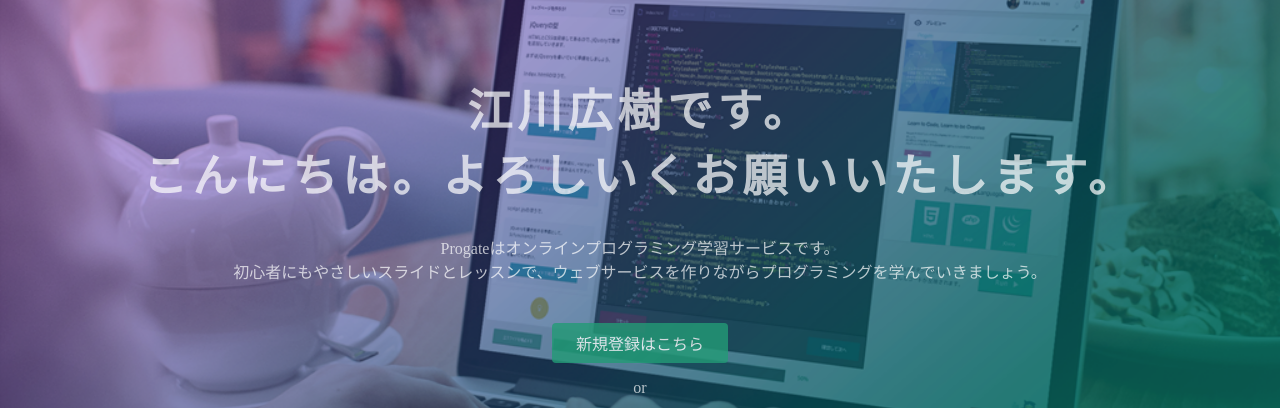
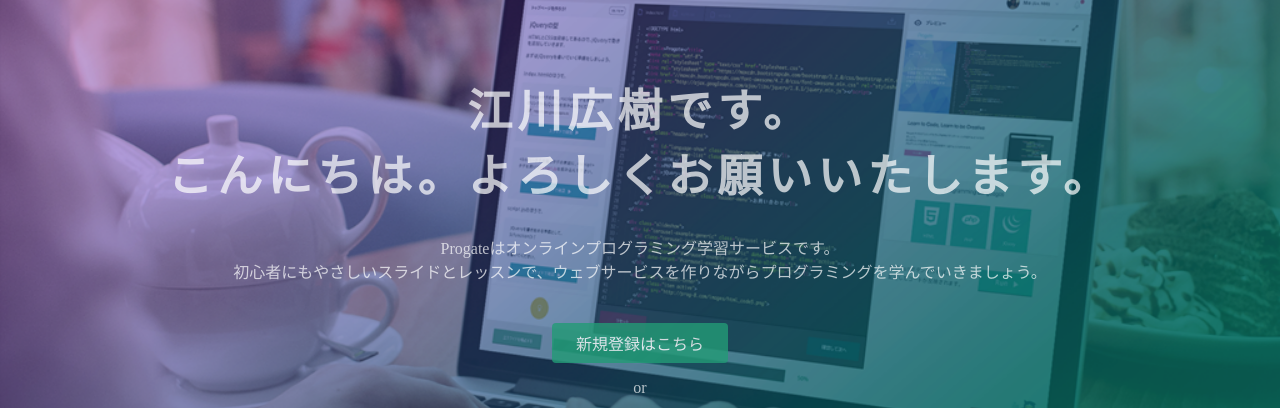
Before and after one commit to egahiro/egahiro.github.io, a plain HTML site: page index.html in a window 1280 px wide. Shown: the part 135-543 px from the top of the page. Drawn offline with Linux system fonts and the light colour scheme.

Commit message:
Update index.html

```diff
--- a/index.html
+++ b/index.html
@@ -23,7 +23,7 @@
   </header>
   <div class="top-wrapper">
     <div class="container">
-      <h1>江川広樹です。<br>こんにちは。よろしいくお願いいたします。</h1>
+      <h1>江川広樹です。<br>こんにちは。よろしくお願いいたします。</h1>
       <p>Progateはオンラインプログラミング学習サービスです。<br>初心者にもやさしいスライドとレッスンで、ウェブサービスを作りながらプログラミングを学んでいきましょう。</p>
       <div class="btn-wrapper">
         <a href="#" class="btn signup">新規登録はこちら</a>
```
